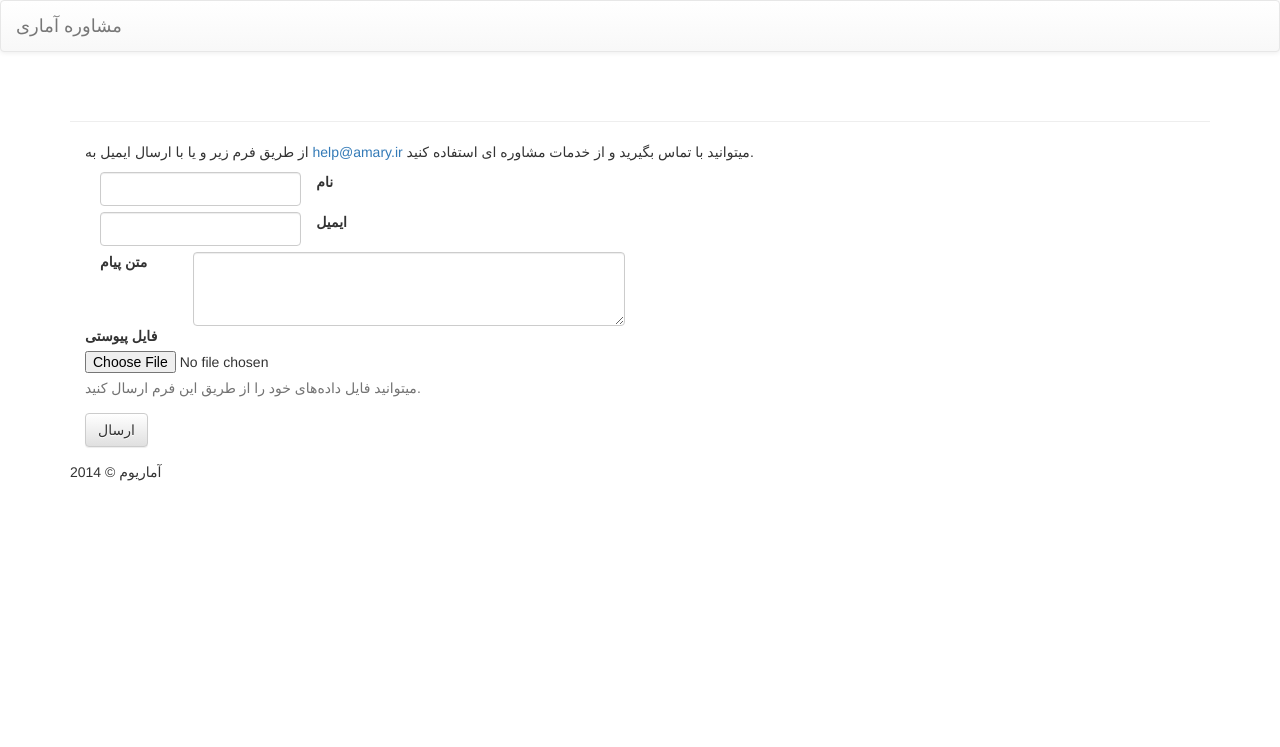
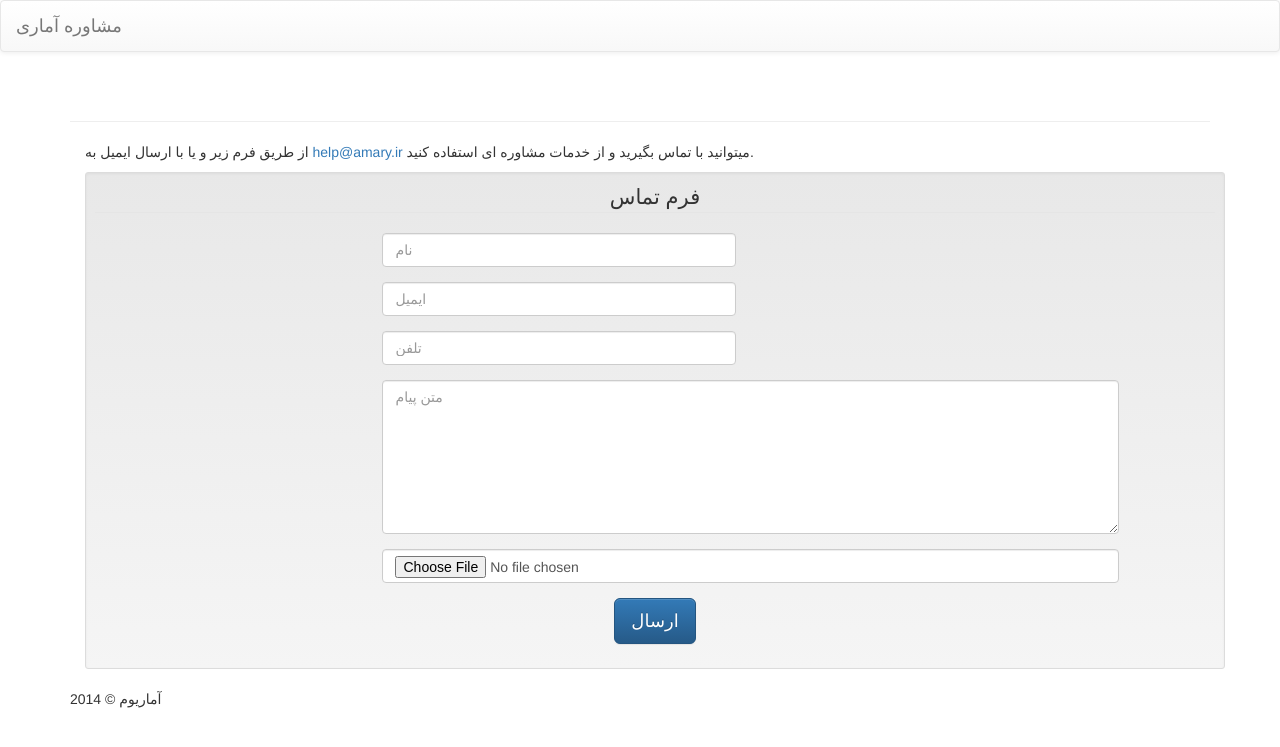
Before and after one commit to mahmoudmy/amary, a Jekyll site: the page built from contact.html, in a window 1280 px wide. Shown: the top 747 px of the page. Built offline with Jekyll 4.4.1, drawn with Linux system fonts in a browser that asks for light colours; nearby versions of some CDN libraries; some web fonts are replaced; library files that are not in the unit come from our copies.

Commit message:
contact page update

```diff
--- a/contact.html
+++ b/contact.html
@@ -18,34 +18,56 @@ help@amary.ir
 </div>
 </div>
 
-	<div class="row clearfix">
-		<div class="col-md-6 column">
-			<form role="form" action="http://formspree.io/help@amary.ir">
+    <div class="row">
+        <div class="col-md-12">
+            <div class="well well-sm">
+                <form class="form-horizontal" method="post" action="http://formspree.io/help@amary.ir">
+                    <fieldset>
+                        <legend class="text-center header">فرم تماس</legend>
+
                         <div class="form-group">
-					 <label for="name">نام</label>
-					 <div class="col-lg-5">
-						<input type="email" class="form-control" id="name" />
+                            <span class="col-md-1 col-md-offset-2 text-center"><i class="fa fa-user bigicon"></i></span>
+                            <div class="col-md-4">
+                                <input id="lname" name="name" type="text" placeholder="نام" class="form-control">
                             </div>
                         </div>
+
                         <div class="form-group">
-					 <label for="email">ایمیل</label>
-					 <div class="col-lg-5">
-						<input type="email" class="form-control" id="email" />
+                            <span class="col-md-1 col-md-offset-2 text-center"><i class="fa fa-envelope-o bigicon"></i></span>
+                            <div class="col-md-4">
+                                <input id="email" name="email" type="text" placeholder="ایمیل" class="form-control">
                             </div>
                         </div>
+
                         <div class="form-group">
-      <label for="textArea" class="col-lg-2 control-label">متن پیام</label>
-      <div class="col-lg-10">
-        <textarea class="form-control" rows="3" id="textArea"></textarea>
+                            <span class="col-md-1 col-md-offset-2 text-center"><i class="fa fa-phone-square bigicon"></i></span>
+                            <div class="col-md-4">
+                                <input id="phone" name="phone" type="text" placeholder="تلفن" class="form-control">
                             </div>
+                        </div>
+
                         <div class="form-group">
-					 <label for="file">فایل پیوستی</label><input type="file" id="file" />
-					<p class="help-block">
-						میتوانید فایل داده‌های خود را از طریق این فرم ارسال کنید.
-					</p>
+                            <span class="col-md-1 col-md-offset-2 text-center"><i class="fa fa-pencil-square-o bigicon"></i></span>
+                            <div class="col-md-8">
+                                <textarea class="form-control" id="message" name="message" placeholder="متن پیام" rows="7"></textarea>
                             </div>
-				<button type="submit" class="btn btn-default">ارسال</button>
+                        </div>
+
+						<div class="form-group">
+                            <span class="col-md-1 col-md-offset-2 text-center"><i class="fa fa-file-square bigicon"></i></span>
+                            <div class="col-md-8">
+                                <input id="file" name="file" type="file" class="form-control">
+                            </div>
+                        </div>
+
+                        <div class="form-group">
+                            <div class="col-md-12 text-center">
+                                <button type="submit" class="btn btn-primary btn-lg">ارسال</button>
+                            </div>
+                        </div>
+                    </fieldset>
                 </form>
             </div>
         </div>
     </div>
+</div>
```
Lines whose indentation alone changed are shown as unchanged.
